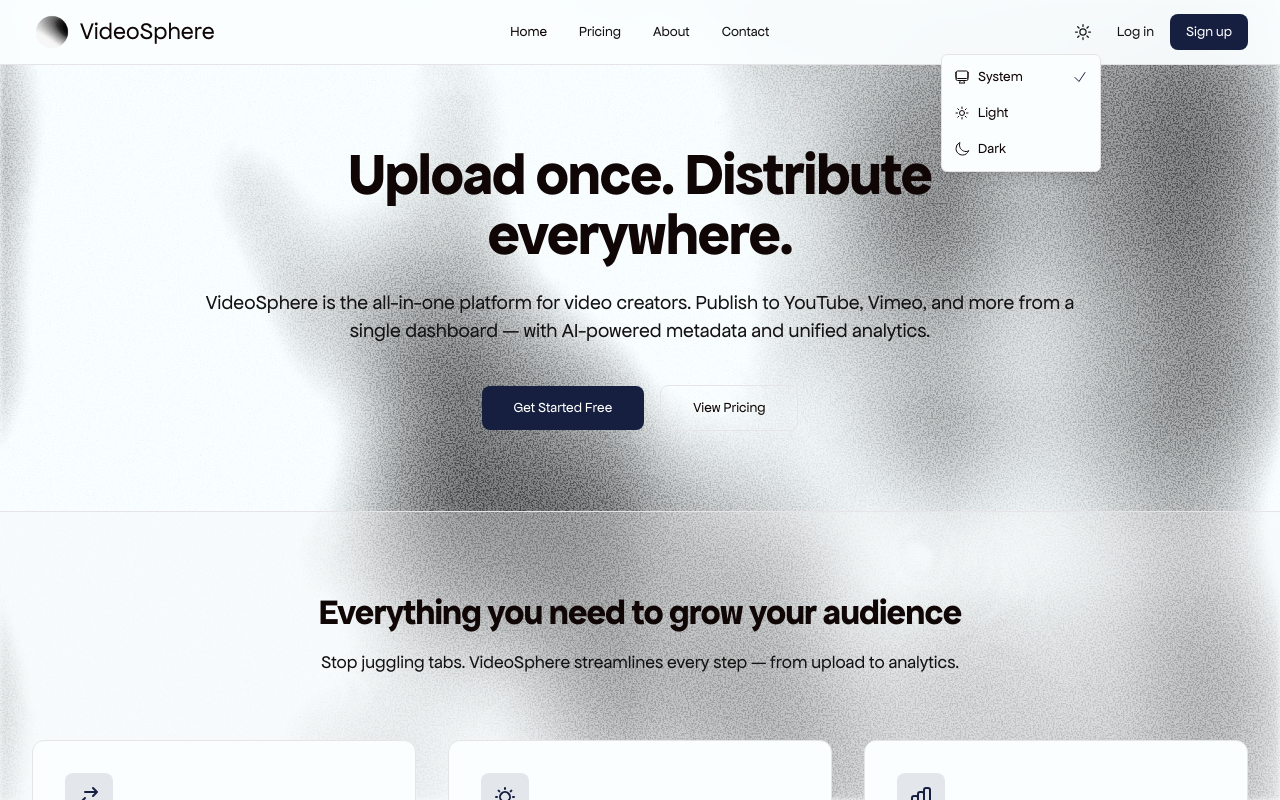
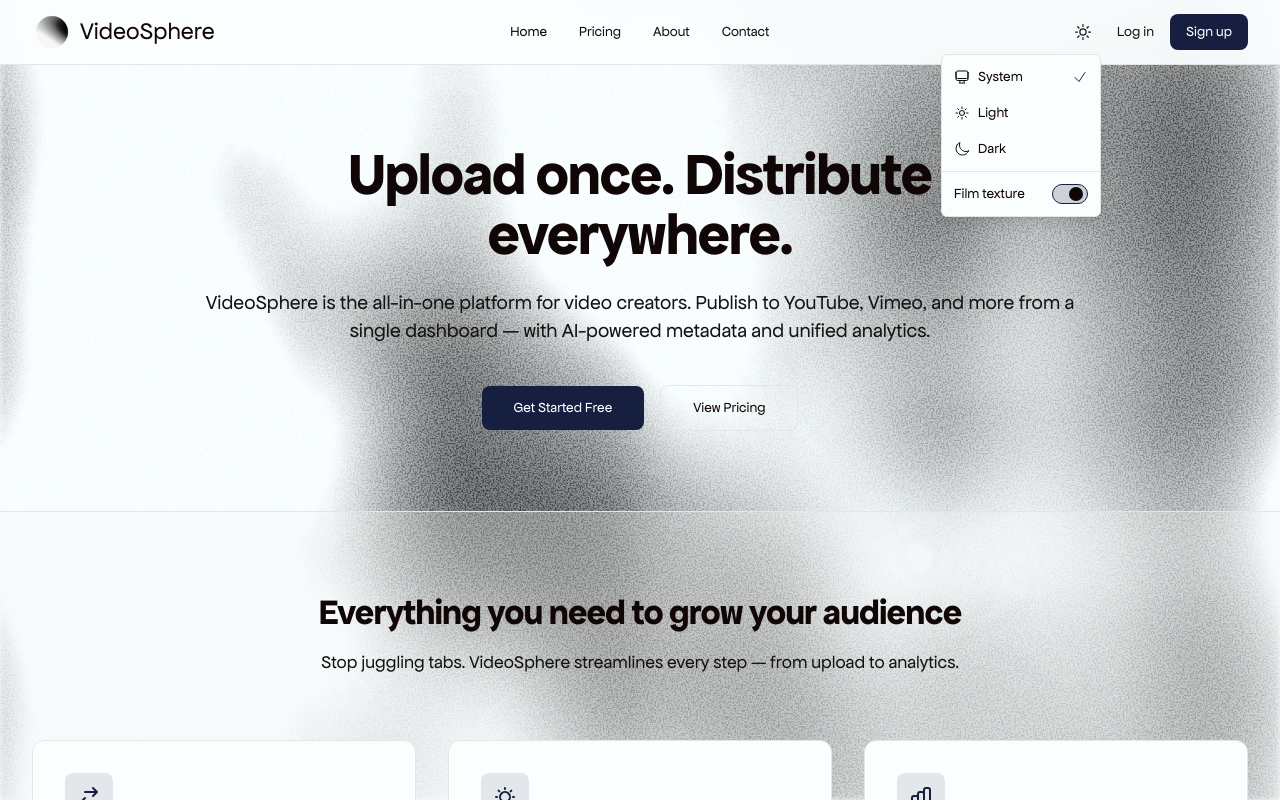
Before and after one commit to threehappypenguins/VideoSphere, a Next.js app: page / in a window 1280 px wide. Both pictures are taken after a click on the button "Change color theme". Shown: the top 800 px of the page. Built offline with nearby package versions, Linux system fonts and the light colour scheme; no server answers.

Commit message:
refactor: unify dashboard shell, seed navbar auth, bound draft scans, add film texture toggle

```diff
--- a/components/layout/Navbar.tsx
+++ b/components/layout/Navbar.tsx
@@ -16,6 +16,10 @@ import { useRouter, usePathname } from 'next/navigation';
 import { logout } from '@/lib/auth-client';
 import { useTheme } from 'next-themes';
 import { SunIcon, MoonIcon, ComputerDesktopIcon, CheckIcon } from '@heroicons/react/24/outline';
+import {
+  getBackgroundGrainEnabled,
+  setBackgroundGrainEnabled,
+} from '@/lib/ui/background-preference';
 
 const THEME_OPTIONS = [
   { value: 'system' as const, label: 'System', Icon: ComputerDesktopIcon },
@@ -32,6 +36,8 @@ function ThemeDropdown({
   onClose,
   theme,
   setTheme,
+  grainEnabled,
+  onToggleGrain,
   resolvedTheme,
   mounted,
   dropdownClassName,
@@ -42,6 +48,8 @@ function ThemeDropdown({
   onClose: () => void;
   theme: string | undefined;
   setTheme: (theme: 'system' | 'light' | 'dark') => void;
+  grainEnabled: boolean;
+  onToggleGrain: () => void;
   resolvedTheme: string | undefined;
   mounted: boolean;
   dropdownClassName: string;
@@ -52,7 +60,7 @@ function ThemeDropdown({
       <button
         type="button"
         aria-label="Change color theme"
-        aria-expanded={isOpen}
+        aria-expanded={isOpen ? 'true' : 'false'}
         onClick={onToggle}
         className="rounded-md p-2 text-muted-foreground hover:bg-muted hover:text-foreground"
       >
@@ -83,6 +91,28 @@ function ThemeDropdown({
               {selectedTheme === value && <CheckIcon className="ml-auto h-4 w-4 text-primary" />}
             </button>
           ))}
+          <div className="my-1 border-t border-border" />
+          <button
+            type="button"
+            role="menuitemcheckbox"
+            aria-checked={grainEnabled ? 'true' : 'false'}
+            onClick={onToggleGrain}
+            className="flex w-full items-center gap-2 px-3 py-2 text-left text-sm text-foreground hover:bg-muted"
+          >
+            <span>Film texture</span>
+            <span
+              className={`ml-auto inline-flex h-5 w-9 items-center rounded-full border transition-colors ${
+                grainEnabled ? 'border-primary bg-primary/20' : 'border-border bg-muted'
+              }`}
+              aria-hidden
+            >
+              <span
+                className={`h-3.5 w-3.5 rounded-full bg-foreground transition-transform ${
+                  grainEnabled ? 'translate-x-4' : 'translate-x-0.5'
+                }`}
+              />
+            </span>
+          </button>
         </div>
       )}
     </div>
@@ -114,6 +144,7 @@ export default function Navbar({ initialSessionUser, initialHasAdminRole = false
   );
   const [hasAdminRole, setHasAdminRole] = useState(initialHasAdminRole);
   const [themeDropdownOpen, setThemeDropdownOpen] = useState<ThemeDropdownPlace>(false);
+  const [grainEnabled, setGrainEnabled] = useState(() => getBackgroundGrainEnabled());
   const [mounted, setMounted] = useState(false);
   const desktopThemeRef = useRef<HTMLDivElement>(null);
   const mobileThemeRef = useRef<HTMLDivElement>(null);
@@ -216,6 +247,12 @@ export default function Navbar({ initialSessionUser, initialHasAdminRole = false
   const userLabel = isLoggedIn ? sessionUser.name?.trim() || sessionUser.email || 'Account' : null;
   const isAdminUser = isLoggedIn && hasAdminRole;
 
+  const handleToggleGrain = () => {
+    const next = !grainEnabled;
+    setGrainEnabled(next);
+    setBackgroundGrainEnabled(next);
+  };
+
   return (
     <nav className="sticky top-0 z-50 border-b border-border bg-background/95 backdrop-blur">
       <div className="mx-auto max-w-7xl px-4 sm:px-6 lg:px-8">
@@ -273,6 +310,8 @@ export default function Navbar({ initialSessionUser, initialHasAdminRole = false
               onClose={() => setThemeDropdownOpen(false)}
               theme={theme}
               setTheme={setTheme}
+              grainEnabled={grainEnabled}
+              onToggleGrain={handleToggleGrain}
               resolvedTheme={resolvedTheme}
               mounted={mounted}
               dropdownClassName="right-0"
@@ -341,7 +380,7 @@ export default function Navbar({ initialSessionUser, initialHasAdminRole = false
             type="button"
             className="inline-flex items-center justify-center rounded-md p-2 text-muted-foreground hover:text-foreground md:hidden"
             onClick={() => setMobileMenuOpen(!mobileMenuOpen)}
-            aria-expanded={mobileMenuOpen}
+            aria-expanded={mobileMenuOpen ? 'true' : 'false'}
             aria-label="Toggle navigation menu"
           >
             {mobileMenuOpen ? (
@@ -388,6 +427,8 @@ export default function Navbar({ initialSessionUser, initialHasAdminRole = false
                   onClose={() => setThemeDropdownOpen(false)}
                   theme={theme}
                   setTheme={setTheme}
+                  grainEnabled={grainEnabled}
+                  onToggleGrain={handleToggleGrain}
                   resolvedTheme={resolvedTheme}
                   mounted={mounted}
                   dropdownClassName="left-3 right-3"
--- a/components/ui/ThemedBackground.tsx
+++ b/components/ui/ThemedBackground.tsx
@@ -1,10 +1,39 @@
 'use client';
 
+import { useEffect, useState } from 'react';
 import { usePathname } from 'next/navigation';
 import { GaussianNoiseBackground, PAGE_SEEDS } from './GaussianNoiseBackground';
+import {
+  BACKGROUND_GRAIN_EVENT,
+  getBackgroundGrainEnabled,
+  isBackgroundGrainStorageKey,
+} from '@/lib/ui/background-preference';
 
 export function ThemedBackground() {
   const pathname = usePathname();
+  const [grainEnabled, setGrainEnabled] = useState(() => getBackgroundGrainEnabled());
+
+  useEffect(() => {
+    const handleStorage = (event: StorageEvent) => {
+      if (!isBackgroundGrainStorageKey(event.key)) return;
+      setGrainEnabled(getBackgroundGrainEnabled());
+    };
+
+    const handleSameTabChange = () => {
+      setGrainEnabled(getBackgroundGrainEnabled());
+    };
+
+    window.addEventListener('storage', handleStorage);
+    window.addEventListener(BACKGROUND_GRAIN_EVENT, handleSameTabChange);
+
+    return () => {
+      window.removeEventListener('storage', handleStorage);
+      window.removeEventListener(BACKGROUND_GRAIN_EVENT, handleSameTabChange);
+    };
+  }, []);
+
+  if (!grainEnabled) return null;
+
   const seed = PAGE_SEEDS[pathname] ?? 42;
   return <GaussianNoiseBackground seed={seed} />;
 }
--- /dev/null
+++ b/lib/ui/background-preference.ts
@@ -0,0 +1,35 @@
+const BACKGROUND_GRAIN_STORAGE_KEY = 'videosphere.background.grainEnabled';
+export const BACKGROUND_GRAIN_EVENT = 'videosphere:background-grain-changed';
+
+/** Default is enabled when no preference has been stored yet. */
+export function getBackgroundGrainEnabled(): boolean {
+  if (typeof window === 'undefined') return true;
+
+  try {
+    const raw = window.localStorage.getItem(BACKGROUND_GRAIN_STORAGE_KEY);
+    if (raw === null) return true;
+    return raw !== 'false';
+  } catch {
+    return true;
+  }
+}
+
+export function setBackgroundGrainEnabled(enabled: boolean): void {
+  if (typeof window === 'undefined') return;
+
+  try {
+    window.localStorage.setItem(BACKGROUND_GRAIN_STORAGE_KEY, enabled ? 'true' : 'false');
+  } catch {
+    // Ignore storage write failures (private mode / blocked storage).
+  }
+
+  window.dispatchEvent(
+    new CustomEvent(BACKGROUND_GRAIN_EVENT, {
+      detail: { enabled },
+    })
+  );
+}
+
+export function isBackgroundGrainStorageKey(key: string | null): boolean {
+  return key === BACKGROUND_GRAIN_STORAGE_KEY;
+}
```
